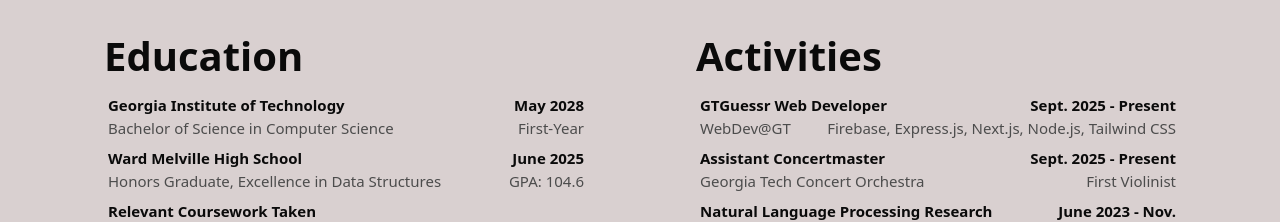
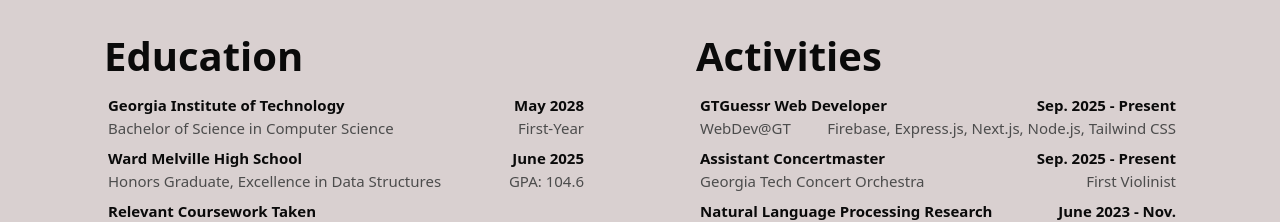
Before and after one commit to weimic/home-v2, a Next.js app: page /about in a window 1280 px wide. Shown: the part 1286-1508 px from the top of the page. Built offline with nearby package versions, Linux system fonts and the light colour scheme.

Commit message:
drip drip

```diff
--- a/components/about/act.tsx
+++ b/components/about/act.tsx
@@ -12,7 +12,7 @@ export default function Act() {
                     GTGuessr Web Developer
                 </div>
                 <div className="font-semibold text-[15px] text-foreground text-right">
-                    Sept. 2025 - Present
+                    Sep. 2025 - Present
                 </div>
             </div>
 
@@ -40,7 +40,7 @@ export default function Act() {
 
             <div className="flex flex-col text-right">
                 <div className="font-semibold text-[15px] text-foreground">
-                    Sept. 2025 - Present
+                    Sep. 2025 - Present
                 </div>
                 <div className="font-normal text-[15px] text-alt-foreground ">
                     First Violinist
```
